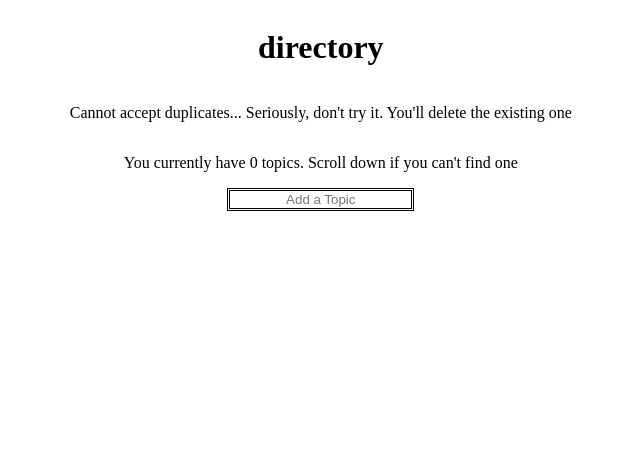
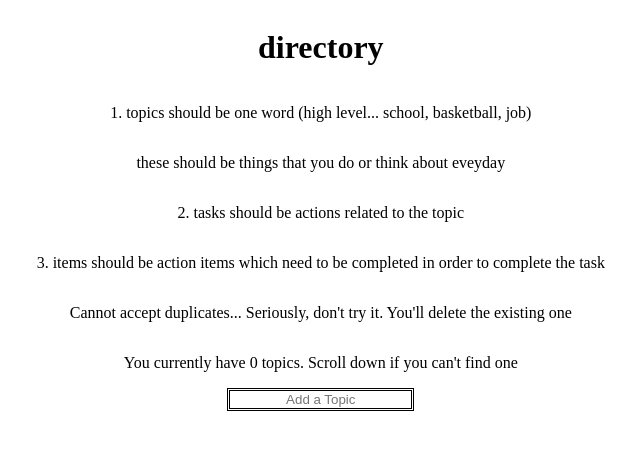
Before and after one commit to dgarciarivas/LetsDo, a React app: page / in a window 1280 px wide. Shown: the top 450 px of the page, without its empty margins (256-896 px from the left). Built offline with nearby package versions, Linux system fonts and the light colour scheme.

Commit message:
added a meta tag to index.html

```diff
--- a/src/components/landing/Landing.jsx
+++ b/src/components/landing/Landing.jsx
@@ -31,6 +31,10 @@ class Landing extends React.Component{
 						maxHeight: `${window.screen.availHeight-100}px`
 					}}>
 					<h1> directory </h1>
+					<p> 1. topics should be one word (high level... school, basketball, job) </p>
+					<p> these should be things that you do or think about eveyday </p>
+					<p> 2. tasks should be actions related to the topic </p>
+					<p> 3. items should be action items which need to be completed in order to complete the task </p>
 					<p> Cannot accept duplicates... Seriously, don't try it. You'll delete the existing one</p>
 					 <p> You currently have {array.length} topics. Scroll down if you can't find one</p>
 					<LandingForm onSubmitLanding = {this.onSubmitLanding}/>
--- a/src/index.html
+++ b/src/index.html
@@ -1,6 +1,7 @@
 <!DOCTYPE html>
 <html lang="en" style = "background-color: white">
 <head>
+  <meta name="viewport" content="width=device-width, initial-scale=1.0">
 	<style>
         :root {
           --hour-color: orange;
```
Also changed, not shown: 3 other files (tests, documents, lock files or other folders).
